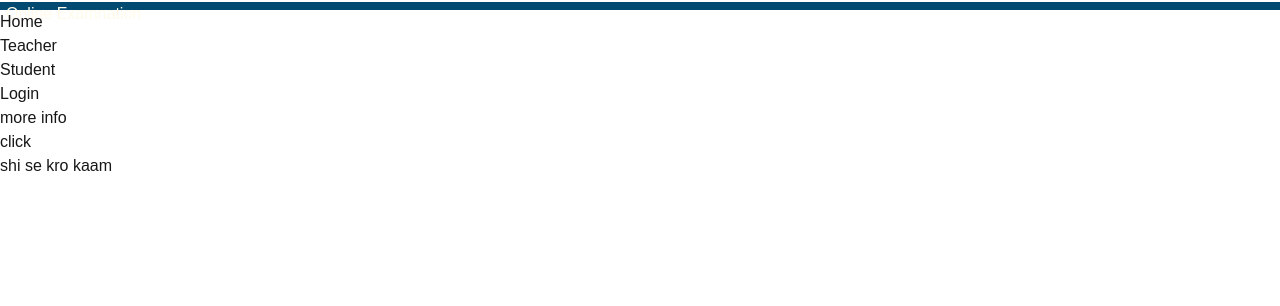
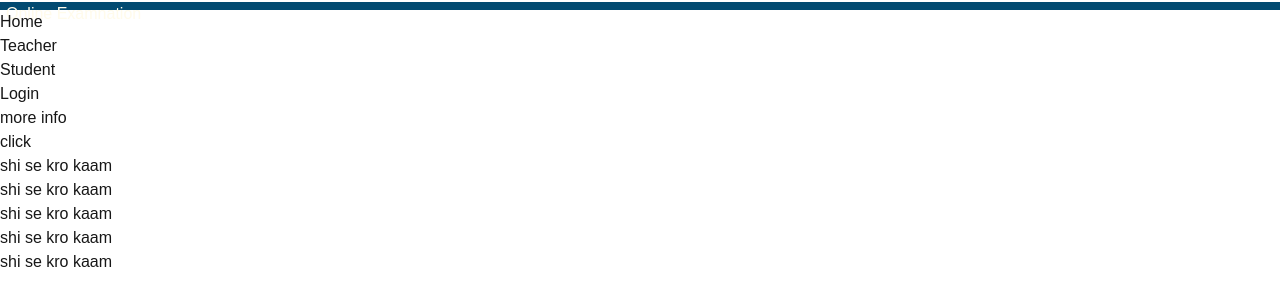
Before and after one commit to ashalearnology/batch-21, a Next.js app: page / in a window 1280 px wide. Shown: the top 306 px of the page. Built offline with nearby package versions, Linux system fonts and the light colour scheme.

Commit message:
new update

```diff
--- a/src/app/page.tsx
+++ b/src/app/page.tsx
@@ -24,6 +24,12 @@ import React from 'react'
     </div>
     <div>
         <p>shi se kro kaam</p>
+        <p>shi se kro kaam</p>
+        <p>shi se kro kaam</p>
+
+        <p>shi se kro kaam</p>
+
+        <p>shi se kro kaam</p>
     </div>
 
   </div>
```
